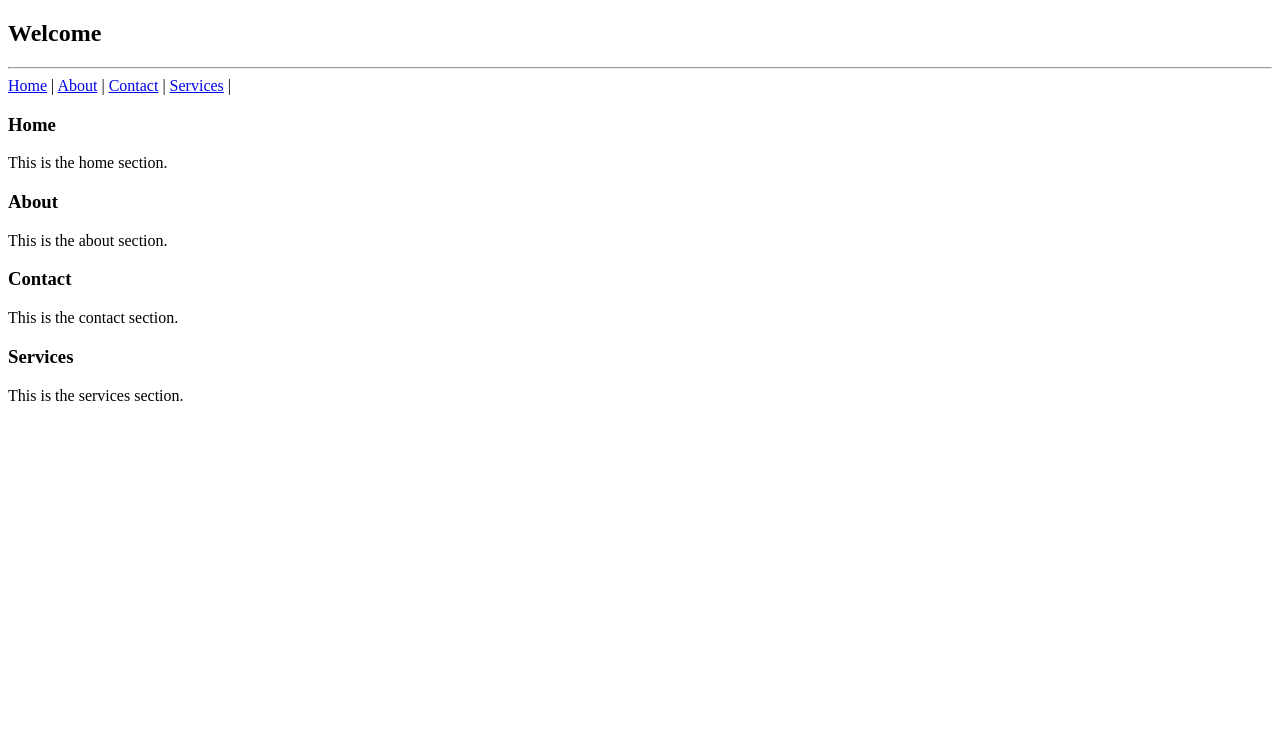
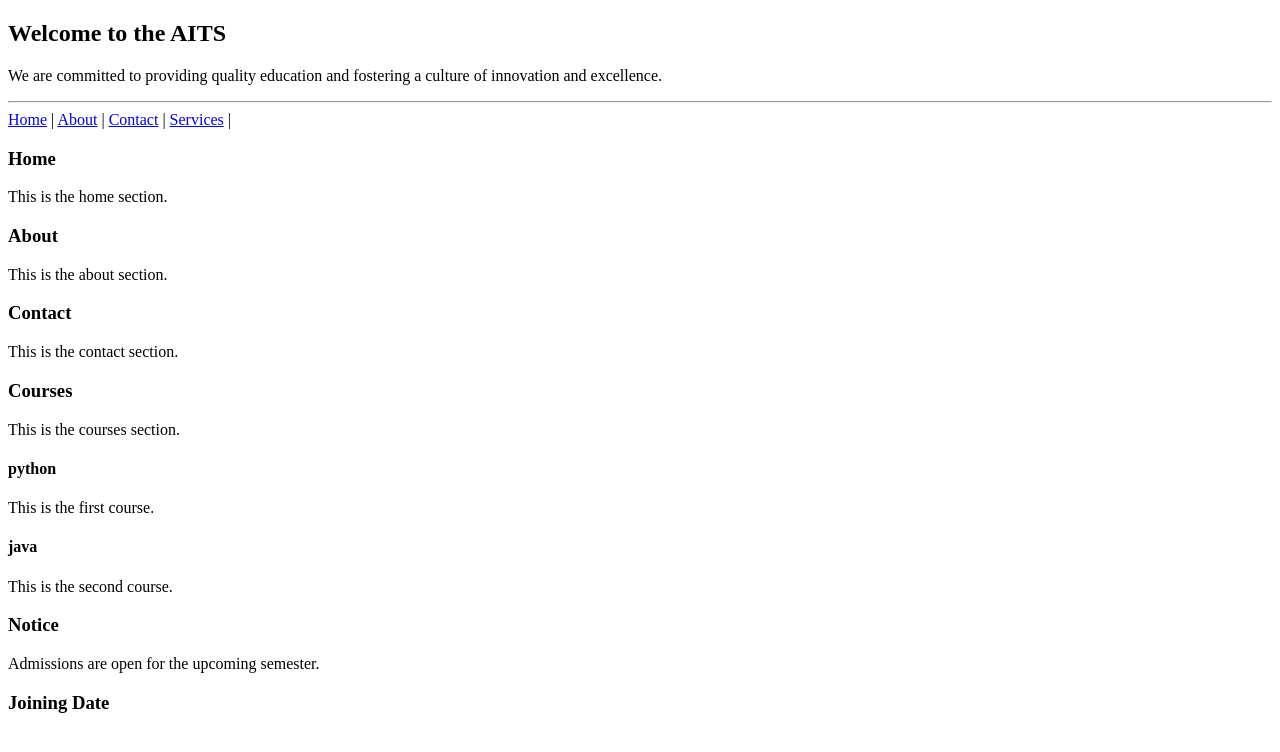
Before and after one commit to DhanushaDudekula/HTML-css-javascript-programs, a plain HTML site: page webpage with nav links.html in a window 1280 px wide. Drawn offline with Linux system fonts and the light colour scheme.

Commit message:
Add webpage using Semantic elements.html

```diff
--- a/webpage with nav links.html
+++ b/webpage with nav links.html
@@ -1,10 +1,11 @@
 <!Doctype html>
 <html>
     <head>
-        <title>welcome to webpage</title>
+        <title>Annamacharya college</title>
     </head>
-    <body>
-        <h2>Welcome</h2>
+    <main>
+        <h2>Welcome to the AITS</h2>
+        <p>We are committed to providing quality education and fostering a culture of innovation and excellence.</p>
         <hr>
         <nav>
             <a href="#Home">Home</a> |
@@ -25,9 +26,27 @@
                 <h3>Contact</h3>
                 <p>This is the contact section.</p>
             </section>
-            <section id="Services">
-                <h3>Services</h3>
-                <p>This is the services section.</p>
+            <section id="courses">
+                <h3>Courses</h3>
+                <p>This is the courses section.</p>
             </section>
-        </nav>
-    </body>
+            <section>
+                <article>
+                    <h4>python</h4>
+                    <p>This is the first course.</p>
+                </article>
+                <article>
+                    <h4>java</h4>
+                    <p>This is the second course.</p>
+                </article>
+            </section>
+            <section>
+                <aside>
+                    <h3>Notice</h3>
+                    <p>Admissions are open for the upcoming semester.</p>
+                </aside>
+            </section>
+        <footer>
+            <h3>Joining Date</h3>
+        </footer>
+    </main>
```
Also changed, not shown: webpage using Semantic elements.html (added, +49 -0 lines).
